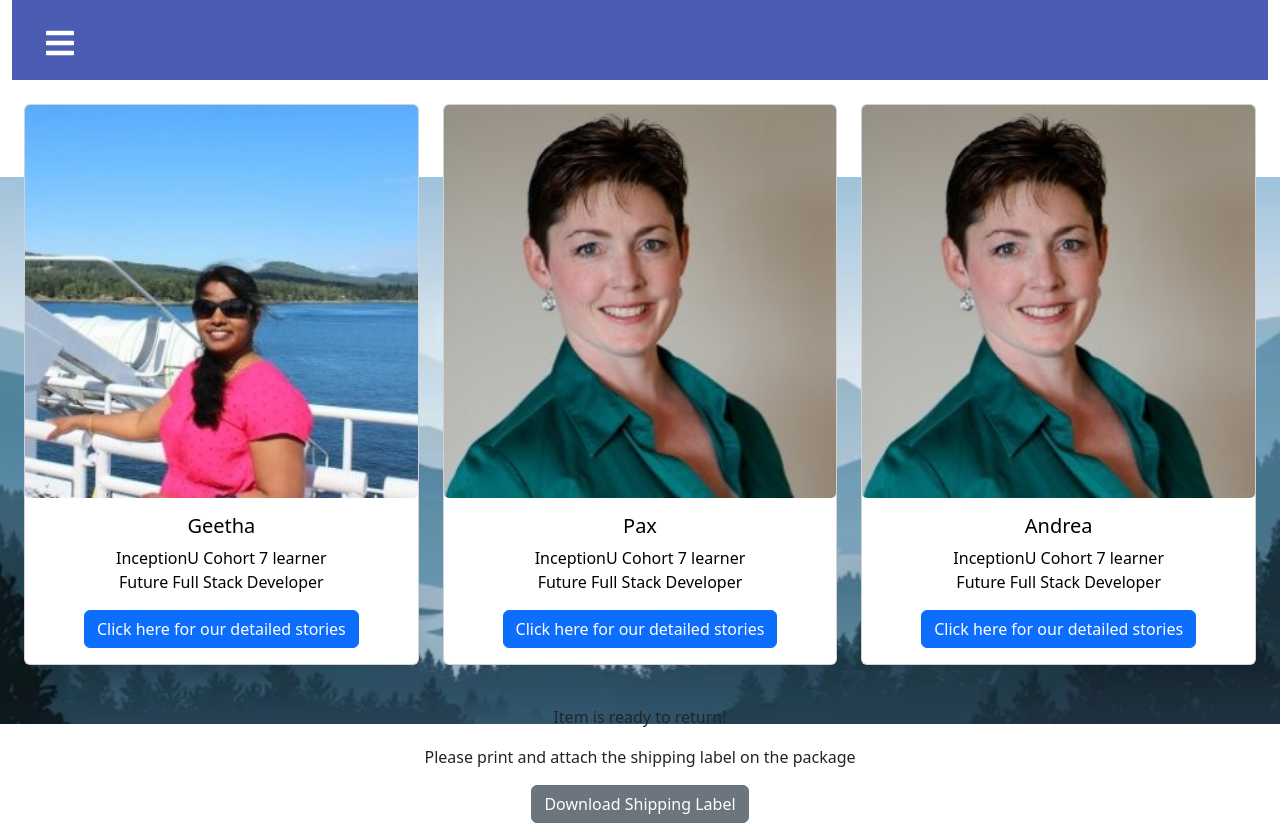
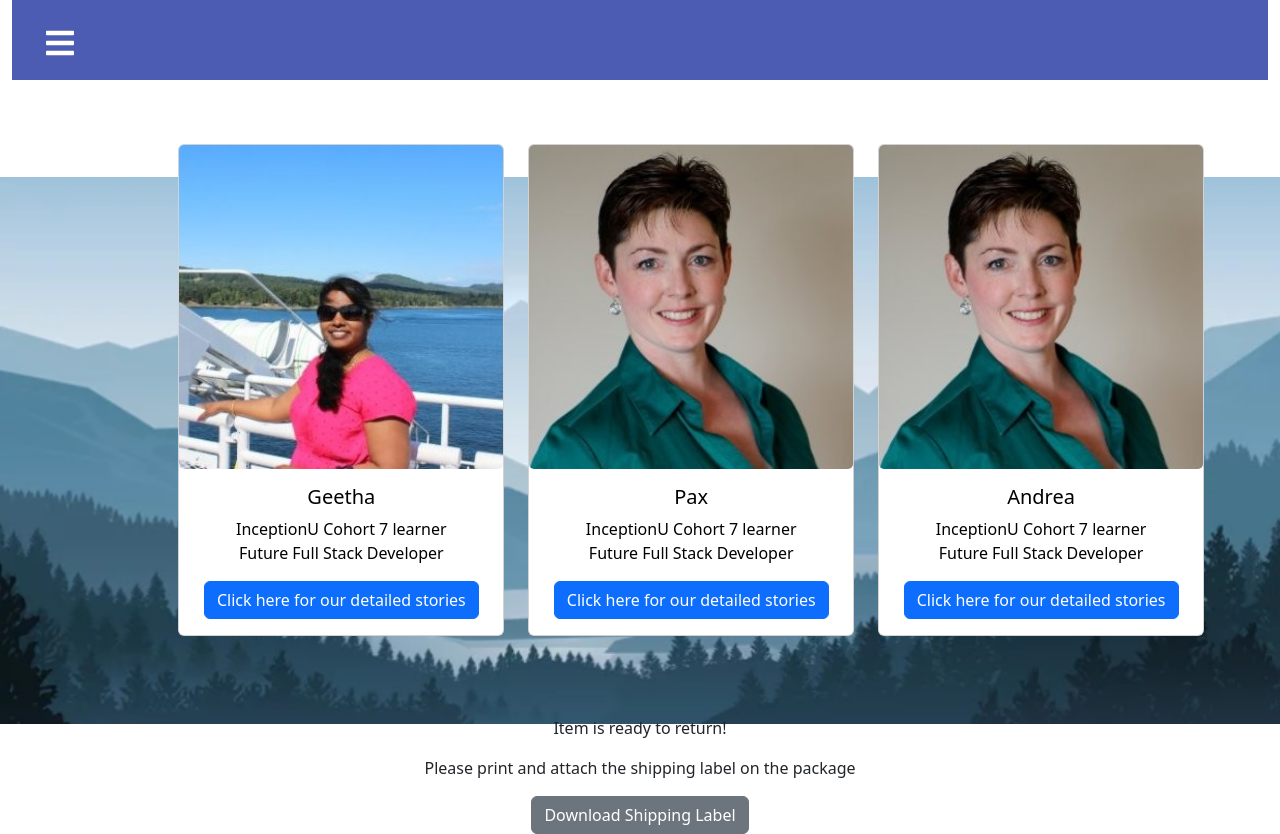
Before and after one commit to Pax110/returns_savers, a React (Create React App) app in the folder client/: page /about in a window 1280 px wide. Built offline with nearby package versions, Linux system fonts and the light colour scheme; the HTML template or start-up script is replaced by a standard one.

Commit message:
Fixed container padding on about us cards

```diff
--- a/client/src/components/AboutUs.js
+++ b/client/src/components/AboutUs.js
@@ -4,12 +4,20 @@ import React from 'react';
 import 'bootstrap/dist/css/bootstrap.min.css';
 import { useState } from 'react';
 
+const styles = {
+    myContainerPadding: {
+        paddingTop: "5vh",
+        paddingBottom: "5vh",
+        paddingRight: "5vw",
+        paddingLeft: "13vw"
+    }
+}
 
 function AboutUs() {
     const [showStory, setShowStory]=useState()
   return (
     <div className="App">
-        <Container fluid>
+        <Container fluid style={styles.myContainerPadding}>
           <Form>
             <Row>
               <Col>
@@ -33,7 +41,7 @@ function AboutUs() {
                     }
                     {showStory &&
                      <>
-                     <Card.Img style={{width:"200px", margin:"auto"}}src={'./images/geetha.jpg'}/>
+                     <Card.Img style={{width:"150px", margin:"auto"}}src={'./images/geetha.jpg'}/>
                      <Card.Body>
                          <Card.Title>
                              Geetha
@@ -50,7 +58,7 @@ function AboutUs() {
                              at InceptionU.
                          </Card.Text>
                          <Button onClick={()=>{setShowStory(!showStory)}}>
-                            Click here for our detailed stories
+                            Click here for our Summary
                          </Button>
                      </Card.Body>
                      </>}
@@ -80,7 +88,7 @@ function AboutUs() {
                     }
                     {showStory &&
                      <>
-                     <Card.Img style={{width:"200px", margin:"auto"}}src={'./images/andrea2.jpg'}/>
+                     <Card.Img style={{width:"150px", margin:"auto"}}src={'./images/andrea2.jpg'}/>
                      <Card.Body>
                          <Card.Title>
                              Pax
@@ -97,7 +105,7 @@ function AboutUs() {
                              at InceptionU.
                          </Card.Text>
                          <Button onClick={()=>{setShowStory(!showStory)}}>
-                             Click here for our detailed stories
+                             Click here for our Summary
                          </Button>
                      </Card.Body>
                      </>}
@@ -127,7 +135,7 @@ function AboutUs() {
                     }
                     {showStory &&
                      <>
-                     <Card.Img style={{width:"200px", margin:"auto"}}src={'./images/andrea2.jpg'}/>
+                     <Card.Img style={{width:"150px", margin:"auto"}}src={'./images/andrea2.jpg'}/>
                      <Card.Body>
                          <Card.Title>
                              Andrea
@@ -151,7 +159,7 @@ function AboutUs() {
                              and she is excited to bring these skills into her future endeavours.
                          </Card.Text>
                          <Button onClick={()=>{setShowStory(!showStory)}}>
-                             Click here for our detailed stories
+                             Click here for our Summary
                          </Button>
                      </Card.Body>
                      </>}
```
